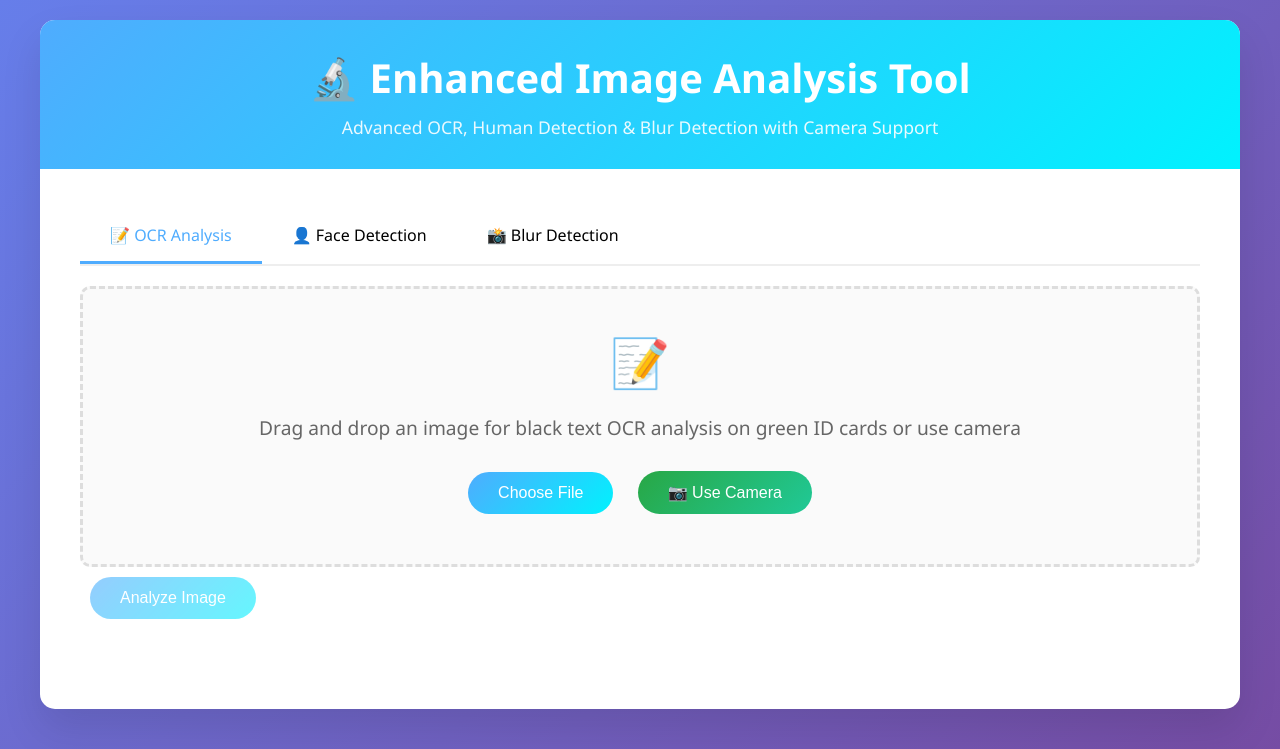
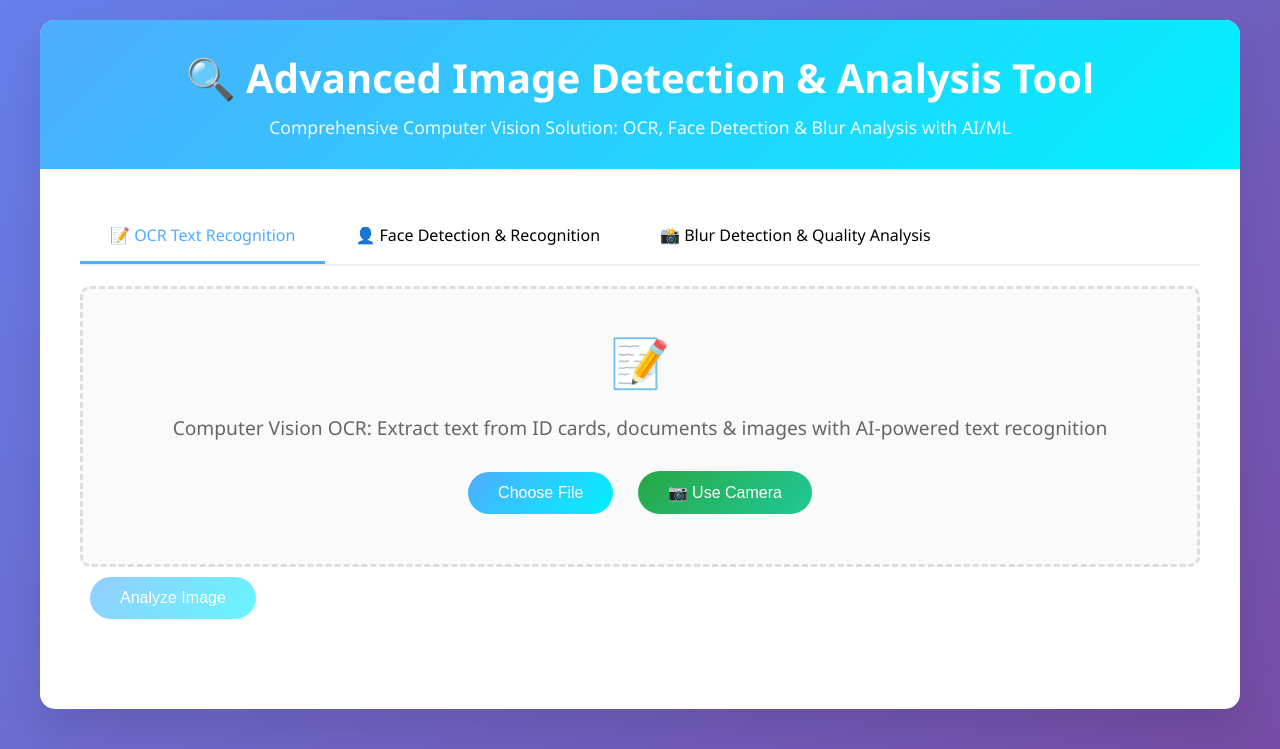
Before and after one commit to SaadNiaziDev/Blur-Image-Detection, a Flask app: page / in a window 1280 px wide. Shown: the top 749 px of the page. Run offline with Flask 3, Linux system fonts and the light colour scheme.

Commit message:
description update

```diff
--- a/app.py
+++ b/app.py
@@ -27,7 +27,7 @@ def encode_image_to_base64(image):
 
 @app.route('/')
 def index():
-    return render_template('index.html')
+    return render_template('index.html', title="Advanced Image Detection & Analysis Tool")
 
 @app.route('/ocr_analysis', methods=['POST'])
 def ocr_analysis():
--- a/templates/index.html
+++ b/templates/index.html
@@ -473,23 +473,23 @@
 <body>
     <div class="container">
         <div class="header">
-            <h1>🔬 Enhanced Image Analysis Tool</h1>
-            <p>Advanced OCR, Human Detection & Blur Detection with Camera Support</p>
+            <h1>🔍 Advanced Image Detection & Analysis Tool</h1>
+            <p>Comprehensive Computer Vision Solution: OCR, Face Detection & Blur Analysis with AI/ML</p>
         </div>
 
         <div class="content">
             <div class="upload-section">
                 <div class="upload-tabs">
-                    <div class="tab active" onclick="switchTab('ocr')">📝 OCR Analysis</div>
-                    <div class="tab" onclick="switchTab('human')">👤 Face Detection</div>
-                    <div class="tab" onclick="switchTab('blur')">📸 Blur Detection</div>
+                    <div class="tab active" onclick="switchTab('ocr')">📝 OCR Text Recognition</div>
+                    <div class="tab" onclick="switchTab('human')">👤 Face Detection & Recognition</div>
+                    <div class="tab" onclick="switchTab('blur')">📸 Blur Detection & Quality Analysis</div>
                 </div>
 
                 <div id="ocr-tab" class="tab-content active">
                     <div class="upload-area" id="ocr-upload-area">
                         <div class="upload-icon">📝</div>
-                        <div class="upload-text">Drag and drop an image for black text OCR analysis on green ID cards or
-                            use camera</div>
+                        <div class="upload-text">Computer Vision OCR: Extract text from ID cards, documents & images
+                            with AI-powered text recognition</div>
                         <input type="file" id="ocr-file-input" class="file-input" accept="image/*">
                         <button class="btn" onclick="document.getElementById('ocr-file-input').click()">Choose
                             File</button>
@@ -505,7 +505,8 @@
                     <div id="ocr-camera-section" class="camera-section" style="display:none;">
                         <div class="webcam-container">
                             <div id="ocr-webcam-status" class="webcam-status status-info">
-                                Click "Start Camera" to capture image for black text OCR analysis on ID cards
+                                Real-time Computer Vision OCR: Capture images for AI-powered text recognition and
+                                document processing
                             </div>
                             <video id="ocr-webcam-video" class="webcam-video" autoplay playsinline></video>
                             <canvas id="ocr-webcam-canvas" class="webcam-canvas"></canvas>
@@ -520,8 +521,8 @@
                                 <button class="btn btn-danger" id="ocr-retake-btn" onclick="retakePhoto('ocr')"
                                     style="display: none;">🔄 Retake</button>
                                 <button class="btn btn-success" id="ocr-analyze-btn"
-                                    onclick="analyzeCapturedImage('ocr')" style="display: none;">🔍 Analyze Black
-                                    Text</button>
+                                    onclick="analyzeCapturedImage('ocr')" style="display: none;">🔍 AI Text
+                                    Recognition</button>
                             </div>
                         </div>
                     </div>
@@ -530,7 +531,8 @@
                 <div id="human-tab" class="tab-content">
                     <div class="upload-area" id="human-upload-area">
                         <div class="upload-icon">👤</div>
-                        <div class="upload-text">Drag and drop an image for face detection or use camera</div>
+                        <div class="upload-text">Computer Vision Face Detection: AI-powered human face recognition &
+                            security analysis</div>
                         <input type="file" id="human-file-input" class="file-input" accept="image/*">
                         <button class="btn" onclick="document.getElementById('human-file-input').click()">Choose
                             File</button>
@@ -547,7 +549,8 @@
                     <div id="human-camera-section" class="camera-section" style="display:none;">
                         <div class="webcam-container">
                             <div id="human-webcam-status" class="webcam-status status-info">
-                                Click "Start Camera" to capture image for face detection
+                                Real-time Face Detection: Live computer vision analysis for human presence detection &
+                                security
                             </div>
                             <video id="human-webcam-video" class="webcam-video" autoplay playsinline></video>
                             <canvas id="human-webcam-canvas" class="webcam-canvas"></canvas>
@@ -562,8 +565,8 @@
                                 <button class="btn btn-danger" id="human-retake-btn" onclick="retakePhoto('human')"
                                     style="display: none;">🔄 Retake</button>
                                 <button class="btn btn-success" id="human-analyze-btn"
-                                    onclick="analyzeCapturedImage('human')" style="display: none;">🔍 Detect
-                                    Faces</button>
+                                    onclick="analyzeCapturedImage('human')" style="display: none;">🔍 AI Face
+                                    Detection</button>
                             </div>
                         </div>
                     </div>
@@ -572,7 +575,8 @@
                 <div id="blur-tab" class="tab-content">
                     <div class="upload-area" id="blur-upload-area">
                         <div class="upload-icon">📸</div>
-                        <div class="upload-text">Drag and drop an image for blur detection or use camera</div>
+                        <div class="upload-text">Computer Vision Quality Analysis: Multi-method blur detection & image
+                            sharpness assessment</div>
                         <input type="file" id="blur-file-input" class="file-input" accept="image/*">
                         <button class="btn" onclick="document.getElementById('blur-file-input').click()">Choose
                             File</button>
@@ -589,7 +593,8 @@
                     <div id="blur-camera-section" class="camera-section" style="display:none;">
                         <div class="webcam-container">
                             <div id="blur-webcam-status" class="webcam-status status-info">
-                                Click "Start Camera" to capture image for blur detection
+                                Real-time Quality Analysis: Live computer vision blur detection & image quality
+                                assessment
                             </div>
                             <video id="blur-webcam-video" class="webcam-video" autoplay playsinline></video>
                             <canvas id="blur-webcam-canvas" class="webcam-canvas"></canvas>
@@ -604,8 +609,8 @@
                                 <button class="btn btn-danger" id="blur-retake-btn" onclick="retakePhoto('blur')"
                                     style="display: none;">🔄 Retake</button>
                                 <button class="btn btn-success" id="blur-analyze-btn"
-                                    onclick="analyzeCapturedImage('blur')" style="display: none;">🔍 Analyze
-                                    Blur</button>
+                                    onclick="analyzeCapturedImage('blur')" style="display: none;">🔍 AI Quality
+                                    Analysis</button>
                             </div>
                         </div>
                     </div>
@@ -616,7 +621,7 @@
 
             <div id="loading" class="loading" style="display: none;">
                 <div class="spinner"></div>
-                <p>Assessing ID card readability...</p>
+                <p>Performing advanced computer vision analysis...</p>
             </div>
 
             <div id="results" class="results-section"></div>
@@ -813,11 +818,11 @@
             // Update process button text based on tab
             const processBtn = document.getElementById( 'process-btn' );
             if ( tab === 'ocr' ) {
-                processBtn.textContent = '📝 Analyze Black Text';
+                processBtn.textContent = '🔍 AI Text Recognition';
             } else if ( tab === 'human' ) {
-                processBtn.textContent = '👤 Face Detection';
+                processBtn.textContent = '👤 AI Face Detection';
             } else if ( tab === 'blur' ) {
-                processBtn.textContent = '📸 Blur Detection';
+                processBtn.textContent = '📸 AI Quality Analysis';
             }
 
             // Stop camera if switching away from webcam tab
@@ -995,47 +1000,49 @@
                         <div class="result-title">${data.filename}</div>
                         <div class="result-status ${statusClass}">${statusText}</div>
                     </div>
-                    <div class="result-score">Black Text OCR Score: ${analysis.score}/100</div>
+                    <div class="result-score">AI-Powered OCR Score: ${analysis.score}/100</div>
 
                     <div class="image-comparison">
                         <div class="image-container">
                             <img src="${data.original_image}" alt="Original Image" style="max-width: 100%; max-height: 400px; border-radius: 8px; box-shadow: 0 5px 15px rgba(0,0,0,0.1);">
-                            <div class="image-label">Original ID Card</div>
+                            <div class="image-label">Original Document</div>
                         </div>
                         <div class="image-container">
-                            <img src="${analysis.visualization}" alt="Black Text OCR Visualization" style="max-width: 100%; max-height: 400px; border-radius: 8px; box-shadow: 0 5px 15px rgba(0,0,0,0.1);">
-                            <div class="image-label">Black Text Detection</div>
+                            <img src="${analysis.visualization}" alt="Computer Vision OCR Analysis" style="max-width: 100%; max-height: 400px; border-radius: 8px; box-shadow: 0 5px 15px rgba(0,0,0,0.1);">
+                            <div class="image-label">AI Text Recognition</div>
                         </div>
                     </div>
 
                     <div class="score-breakdown">
                         <div class="score-item">
-                            <span class="score-label">📝 Black Text Found:</span>
+                            <span class="score-label">📝 Detected Text Elements:</span>
                             <span class="score-value">${analysis.text_count}</span>
-                            <span class="score-details">Black text elements detected</span>
+                            <span class="score-details">Computer vision text detection</span>
                         </div>
                         <div class="score-item">
-                            <span class="score-label">🌐 Language:</span>
+                            <span class="score-label">🌐 Language Detection:</span>
                             <span class="score-value">-</span>
                             <span class="score-details">${analysis.language_info}</span>
                         </div>
                         <div class="score-item">
-                            <span class="score-label">📊 Confidence:</span>
+                            <span class="score-label">📊 AI Confidence:</span>
                             <span class="score-value">${analysis.confidence}%</span>
-                            <span class="score-details">Black text recognition confidence</span>
+                            <span class="score-details">Machine learning recognition accuracy</span>
                         </div>
                     </div>
 
                     <div class="recommendations-section" style="margin-top: 20px;">
-                        <h4>📝 Detected Black Text:</h4>
+                        <h4>📝 AI-Extracted Text:</h4>
                         <p style="margin: 10px 0; color: #34495e; background: #f8f9fa; padding: 10px; border-radius: 5px;">${analysis.detected_text}</p>
-                        <h4>💡 Black Text Analysis Details:</h4>
+                        <h4>💡 Computer Vision Analysis:</h4>
                         <p style="margin: 10px 0; color: #34495e;">${analysis.details}</p>
-                        <h4>🎯 ID Card Optimization:</h4>
+                        <h4>🎯 Advanced AI Features:</h4>
                         <ul style="margin: 10px 0; color: #34495e;">
-                            <li>Targets black text on green ID card background</li>
-                            <li>Uses color-based text extraction for accuracy</li>
-                            <li>Optimized for national ID card readability</li>
+                            <li>🔍 Multi-language text recognition (English & Urdu)</li>
+                            <li>🎨 Color-based text extraction for ID cards</li>
+                            <li>🤖 AI-powered pattern recognition</li>
+                            <li>📊 Machine learning confidence scoring</li>
+                            <li>🔬 Computer vision text region detection</li>
                         </ul>
                     </div>
                 </div>
@@ -1054,7 +1061,7 @@
                         <div class="result-title">${data.filename}</div>
                         <div class="result-status ${statusClass}">${statusText}</div>
                     </div>
-                    <div class="result-score">Detection Confidence: ${detection.confidence}/100</div>
+                    <div class="result-score">AI Face Detection Confidence: ${detection.confidence}/100</div>
 
                     <div class="image-comparison">
                         <div class="image-container">
@@ -1062,27 +1069,35 @@
                             <div class="image-label">Original Image</div>
                         </div>
                         <div class="image-container">
-                            <img src="${detection.visualization}" alt="Face Detection Visualization" style="max-width: 100%; max-height: 400px; border-radius: 8px; box-shadow: 0 5px 15px rgba(0,0,0,0.1);">
-                            <div class="image-label">Face Detection</div>
+                            <img src="${detection.visualization}" alt="AI Face Detection Analysis" style="max-width: 100%; max-height: 400px; border-radius: 8px; box-shadow: 0 5px 15px rgba(0,0,0,0.1);">
+                            <div class="image-label">Computer Vision Face Detection</div>
                         </div>
                     </div>
 
                     <div class="score-breakdown">
                         <div class="score-item">
-                            <span class="score-label">👤 Face Count:</span>
+                            <span class="score-label">👤 AI-Detected Faces:</span>
                             <span class="score-value">${detection.face_count}</span>
-                            <span class="score-details">Faces detected</span>
+                            <span class="score-details">Computer vision face recognition</span>
                         </div>
                         <div class="score-item">
-                            <span class="score-label">📊 Total Detections:</span>
-                            <span class="score-value">${detection.total_detections}</span>
-                            <span class="score-details">Total faces found</span>
+                            <span class="score-label">📊 Detection Confidence:</span>
+                            <span class="score-value">${detection.confidence}%</span>
+                            <span class="score-details">Machine learning detection accuracy</span>
                         </div>
                     </div>
 
                     <div class="recommendations-section" style="margin-top: 20px;">
-                        <h4>🔍 Detection Details:</h4>
+                        <h4>🔍 AI Face Detection Analysis:</h4>
                         <p style="margin: 10px 0; color: #34495e;">${detection.details}</p>
+                        <h4>🎯 Computer Vision Features:</h4>
+                        <ul style="margin: 10px 0; color: #34495e;">
+                            <li>🤖 AI-powered face recognition using Haar Cascades</li>
+                            <li>🔍 Real-time human presence detection</li>
+                            <li>📊 Machine learning confidence scoring</li>
+                            <li>🎯 Bounding box visualization for detected faces</li>
+                            <li>🔬 Advanced computer vision algorithms</li>
+                        </ul>
                     </div>
                 </div>
             `;
@@ -1100,7 +1115,7 @@
                         <div class="result-title">${data.filename}</div>
                         <div class="result-status ${statusClass}">${statusText}</div>
                     </div>
-                    <div class="result-score">Blur Score: ${analysis.score}/100</div>
+                    <div class="result-score">AI Quality Analysis Score: ${analysis.score}/100</div>
 
                     <div class="image-comparison">
                         <div class="image-container">
@@ -1108,42 +1123,50 @@
                             <div class="image-label">Original Image</div>
                         </div>
                         <div class="image-container">
-                            <img src="${analysis.blur_map}" alt="Blur Map" style="max-width: 100%; max-height: 400px; border-radius: 8px; box-shadow: 0 5px 15px rgba(0,0,0,0.1);">
-                            <div class="image-label">Blur Map</div>
+                            <img src="${analysis.blur_map}" alt="AI Quality Analysis Map" style="max-width: 100%; max-height: 400px; border-radius: 8px; box-shadow: 0 5px 15px rgba(0,0,0,0.1);">
+                            <div class="image-label">Computer Vision Quality Map</div>
                         </div>
                     </div>
 
                     <div class="score-breakdown">
                         <div class="score-item">
-                            <span class="score-label">📊 Laplacian:</span>
+                            <span class="score-label">📊 Laplacian Analysis:</span>
                             <span class="score-value">${analysis.methods.laplacian.toFixed( 1 )}</span>
-                            <span class="score-details">Laplacian variance</span>
+                            <span class="score-details">Computer vision edge detection</span>
                         </div>
                         <div class="score-item">
-                            <span class="score-label">📊 Sobel:</span>
+                            <span class="score-label">📊 Sobel Edge Detection:</span>
                             <span class="score-value">${analysis.methods.sobel.toFixed( 1 )}</span>
-                            <span class="score-details">Sobel edge detection</span>
+                            <span class="score-details">AI-powered gradient analysis</span>
                         </div>
                         <div class="score-item">
-                            <span class="score-label">📊 FFT:</span>
+                            <span class="score-label">📊 FFT Frequency Analysis:</span>
                             <span class="score-value">${analysis.methods.fft.toFixed( 1 )}</span>
-                            <span class="score-details">Frequency domain analysis</span>
+                            <span class="score-details">Frequency domain computer vision</span>
                         </div>
                         <div class="score-item">
-                            <span class="score-label">📊 Gradient:</span>
+                            <span class="score-label">📊 Gradient Magnitude:</span>
                             <span class="score-value">${analysis.methods.gradient.toFixed( 1 )}</span>
-                            <span class="score-details">Gradient magnitude</span>
+                            <span class="score-details">Machine learning gradient analysis</span>
                         </div>
                         <div class="score-item">
-                            <span class="score-label">📊 Edge Density:</span>
+                            <span class="score-label">📊 Edge Density Analysis:</span>
                             <span class="score-value">${analysis.methods.edge_density.toFixed( 1 )}</span>
-                            <span class="score-details">Edge density analysis</span>
+                            <span class="score-details">AI edge density computation</span>
                         </div>
                     </div>
 
                     <div class="recommendations-section" style="margin-top: 20px;">
-                        <h4>🔍 Analysis Details:</h4>
+                        <h4>🔍 AI Quality Analysis Details:</h4>
                         <p style="margin: 10px 0; color: #34495e;">${analysis.details}</p>
+                        <h4>🎯 Advanced Computer Vision Features:</h4>
+                        <ul style="margin: 10px 0; color: #34495e;">
+                            <li>🤖 Multi-method AI blur detection algorithms</li>
+                            <li>🔬 Computer vision frequency domain analysis</li>
+                            <li>📊 Machine learning quality assessment</li>
+                            <li>🎨 Visual blur map generation</li>
+                            <li>⚡ Real-time image quality processing</li>
+                        </ul>
                     </div>
                 </div>
             `;
```
Also changed, not shown: requirements.txt (+52 -6 lines), README.md, 1 other file.
